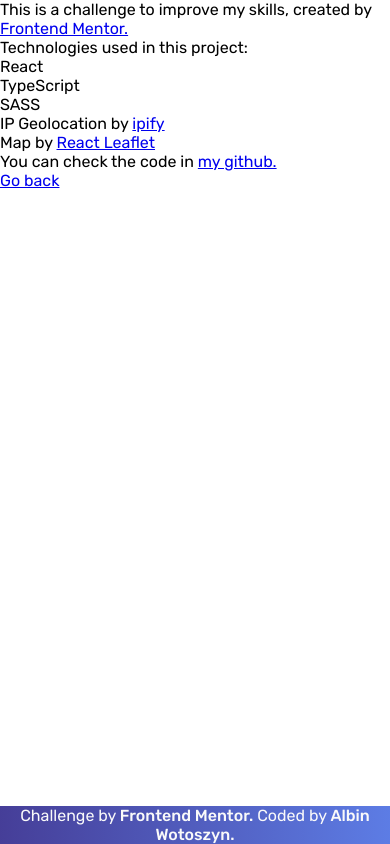
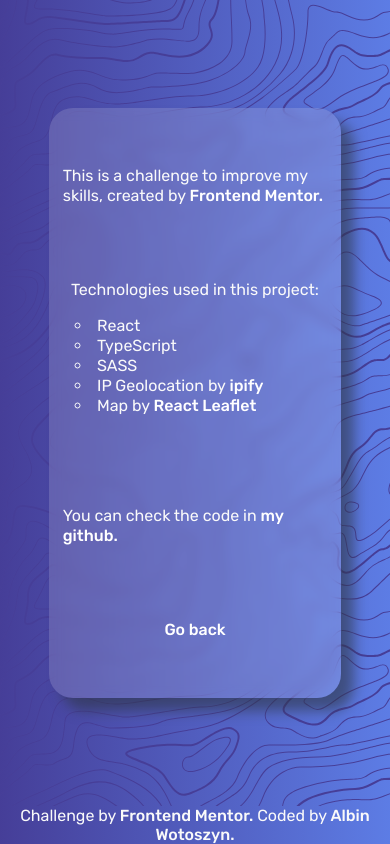
Before and after one commit to albin-woto/ip-address-tracker, a React (Create React App) app: page /about in a window 390 px wide. Built offline with nearby package versions, Linux system fonts and the light colour scheme; no server answers.

Commit message:
Add mobile styles for About page

```diff
--- /dev/null
+++ b/src/assets/styles/pages/About.scss
@@ -0,0 +1,52 @@
+@import '../global.scss';
+
+.about {
+  @include flex-centered;
+
+  // Fallback background
+  @include background-grad;
+  // Background with gradient
+  background-image: url('../../images/topography.svg'),
+    linear-gradient(to right, $background-color-L, $background-color-R);
+  background-position-x: center;
+
+  &__glass {
+    height: 70vh;
+    width: 75vw;
+    padding: 1.25rem 0.75rem;
+    display: flex;
+    flex-direction: column;
+    justify-content: space-around;
+    align-items: center;
+    border-radius: 1.5rem;
+    border: 2px solid transparent;
+    background-color: rgba(255, 255, 255, 0.15);
+    backdrop-filter: blur(0.35rem);
+    box-shadow: 0.8rem 0.8rem 0.8rem rgba(45, 54, 68, 0.6);
+    line-height: 1.25rem;
+
+    ul {
+      list-style: circle;
+      list-style-position: inside;
+      padding: 1rem 0.25rem;
+    }
+  }
+
+  &__text {
+    color: $primary-color;
+  }
+
+  &__link {
+    font-weight: 500;
+    @include link-animation(
+      white ,
+      white,
+      $primary-color,
+      $dark-gray
+    );
+  }
+}
+
+#back {
+  align-self: center;
+}
--- a/src/pages/About.tsx
+++ b/src/pages/About.tsx
@@ -1,4 +1,5 @@
 import { Link } from 'react-router-dom';
+import '../assets/styles/pages/About.scss';
 
 const About = () => (
   <main className="about">
```
